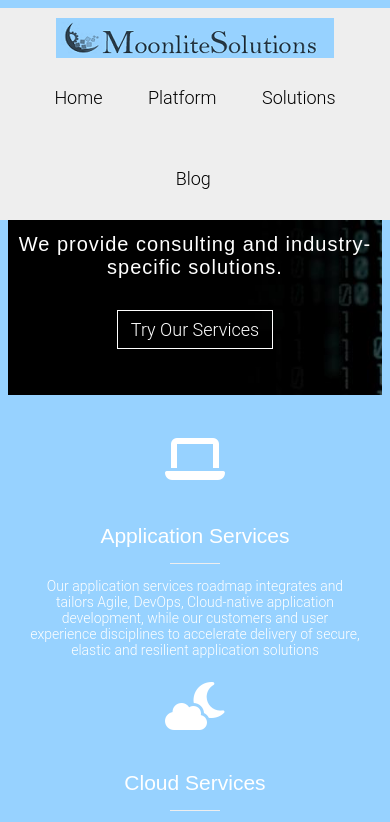
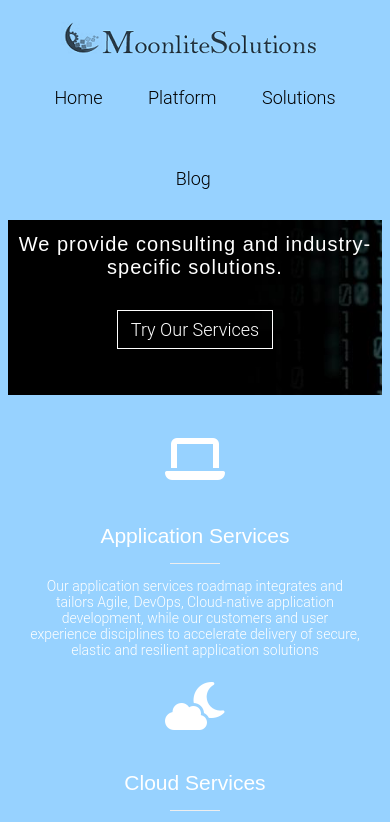
Before and after one commit to LydiaVasil/lydiavasil.github.io, a plain HTML site: page index.html in a window 390 px wide. Shown: the top 822 px of the page. Drawn offline with Linux system fonts and the light colour scheme.

Commit message:
Update style.css

```diff
--- a/style.css
+++ b/style.css
@@ -386,7 +386,7 @@ h2 {
   }
   .header {
     height: auto;
-    background: #eee;
+    background: #97D2FF;
   }
   #logo {
     position: initial;
```
